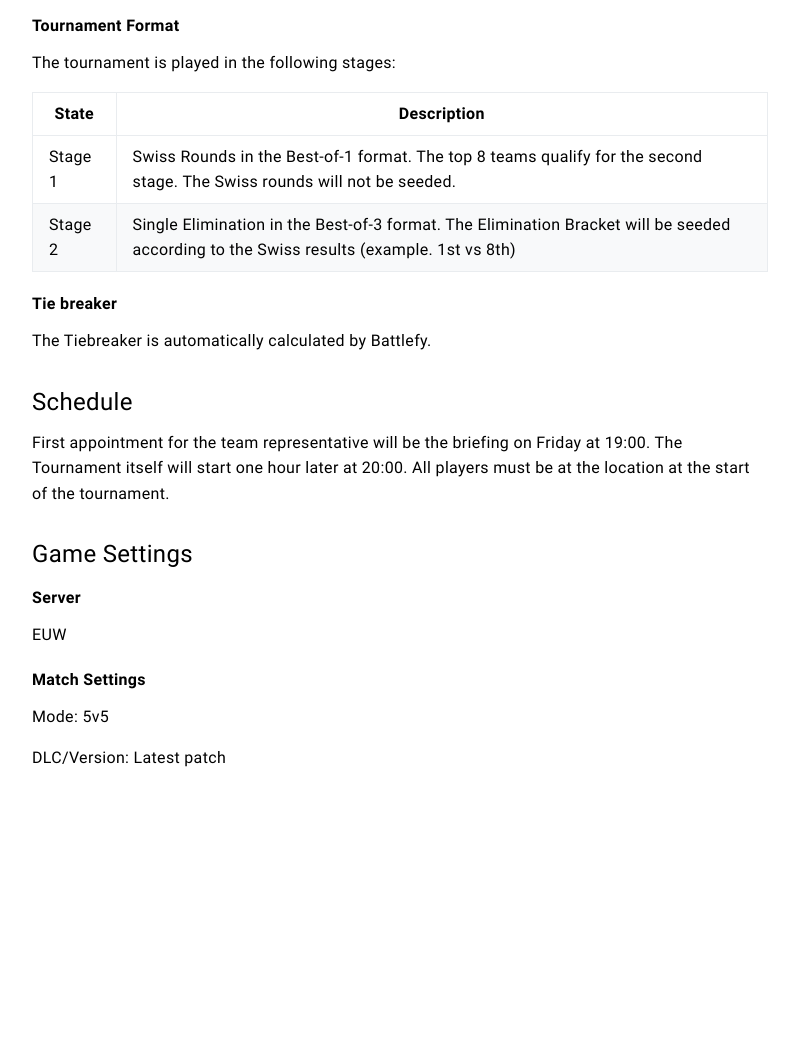
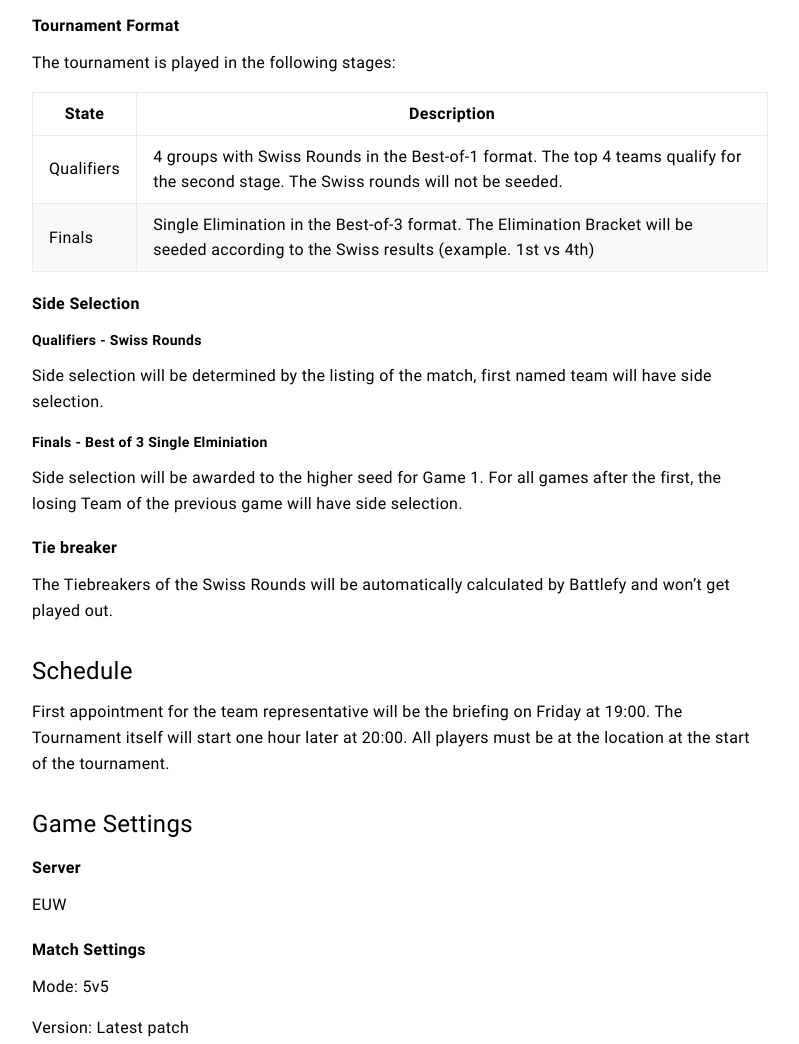
Before and after one commit to runebaas/switzerlan-rules, a plain HTML site: page rules/lol/index.html in a window 1280 px wide. Shown: the part 540-1584 px from the top of the page, without its empty margins (240-1039 px from the left). Before the commit the page ends 1375 px from the top, so only its background shows below. Drawn offline with Linux system fonts and the light colour scheme.

Commit message:
deploy: 1f9ead49877809def95926b01f3e53bc2c78076c

```diff
--- a/en.search.min.2a708b26af93a6916b2c865623b75466720fd8d245c0e979fce0b9b5dde27276.js
+++ /dev/null
@@ -1 +0,0 @@
-"use strict";(function(){const o="/en.search-data.min.9d3671caaa3d36600f621e8139248f82c9cbebe79d097a5ec17aaee43e87cbde.json",i=Object.assign({cache:!0},{doc:{id:"id",field:["title","content"],store:["title","href","section"]}}),e=document.querySelector("#book-search-input"),t=document.querySelector("#book-search-results");if(!e)return;e.addEventListener("focus",n),e.addEventListener("keyup",s),document.addEventListener("keypress",a);function a(t){if(t.target.value!==void 0)return;if(e===document.activeElement)return;const n=String.fromCharCode(t.charCode);if(!r(n))return;e.focus(),t.preventDefault()}function r(t){const n=e.getAttribute("data-hotkeys")||"";return n.indexOf(t)>=0}function n(){e.removeEventListener("focus",n),e.required=!0,fetch(o).then(e=>e.json()).then(e=>{window.bookSearchIndex=FlexSearch.create("balance",i),window.bookSearchIndex.add(e)}).then(()=>e.required=!1).then(s)}function s(){for(;t.firstChild;)t.removeChild(t.firstChild);if(!e.value)return;const n=window.bookSearchIndex.search(e.value,10);n.forEach(function(e){const n=c("<li><a href></a><small></small></li>"),s=n.querySelector("a"),o=n.querySelector("small");s.href=e.href,s.textContent=e.title,o.textContent=e.section,t.appendChild(n)})}function c(e){const t=document.createElement("div");return t.innerHTML=e,t.firstChild}})()
--- /dev/null
+++ b/en.search.min.9b00dd3984ba7e18f3499b6885ec45a91bbb3c2975ea9d6fb75329ec9f119044.js
@@ -0,0 +1 @@
+"use strict";(function(){const o="/en.search-data.min.38f5f945304aaeae5356f233d6cdeb3eb0d16fc0da6347b544ad72e515cb6b2b.json",i=Object.assign({cache:!0},{doc:{id:"id",field:["title","content"],store:["title","href","section"]}}),e=document.querySelector("#book-search-input"),t=document.querySelector("#book-search-results");if(!e)return;e.addEventListener("focus",n),e.addEventListener("keyup",s),document.addEventListener("keypress",a);function a(t){if(t.target.value!==void 0)return;if(e===document.activeElement)return;const n=String.fromCharCode(t.charCode);if(!r(n))return;e.focus(),t.preventDefault()}function r(t){const n=e.getAttribute("data-hotkeys")||"";return n.indexOf(t)>=0}function n(){e.removeEventListener("focus",n),e.required=!0,fetch(o).then(e=>e.json()).then(e=>{window.bookSearchIndex=FlexSearch.create("balance",i),window.bookSearchIndex.add(e)}).then(()=>e.required=!1).then(s)}function s(){for(;t.firstChild;)t.removeChild(t.firstChild);if(!e.value)return;const n=window.bookSearchIndex.search(e.value,10);n.forEach(function(e){const n=c("<li><a href></a><small></small></li>"),s=n.querySelector("a"),o=n.querySelector("small");s.href=e.href,s.textContent=e.title,o.textContent=e.section,t.appendChild(n)})}function c(e){const t=document.createElement("div");return t.innerHTML=e,t.firstChild}})()
--- a/rules/lol/index.html
+++ b/rules/lol/index.html
@@ -5,7 +5,7 @@ Tournament Information # Tournament Platform # The official tournament platform
 These rules apply to all participants of the League of Legends tournament (hereinafter &ldquo;LoL&rdquo; or &ldquo;Game&rdquo;).
 The rules may be available in several languages. If the individual versions differ, the English version is considered the source of the truth.
 Tournament Information # Tournament Platform # The official tournament platform for this tournaments is battlefy."><meta property="og:type" content="article"><meta property="og:url" content="https://rules.switzerlan.ch/rules/lol/"><meta property="article:section" content="rules"><title>League of Legends | SwitzerLAN Rulebook Directory</title><link rel=manifest href=/manifest.json><link rel=icon href=/favicon.png type=image/x-icon><link rel=stylesheet href=/book.min.a82d7e77ceb134d151c4d7e381eeb30623fbd5a524d58c584d8716ecec0205bd.css integrity="sha256-qC1+d86xNNFRxNfjge6zBiP71aUk1YxYTYcW7OwCBb0=" crossorigin=anonymous><script defer src=/flexsearch.min.js></script>
-<script defer src=/en.search.min.2a708b26af93a6916b2c865623b75466720fd8d245c0e979fce0b9b5dde27276.js integrity="sha256-KnCLJq+TppFrLIZWI7dUZnIP2NJFwOl5/OC5td3icnY=" crossorigin=anonymous></script></head><body dir=ltr><input type=checkbox class="hidden toggle" id=menu-control>
+<script defer src=/en.search.min.9b00dd3984ba7e18f3499b6885ec45a91bbb3c2975ea9d6fb75329ec9f119044.js integrity="sha256-mwDdOYS6fhjzSZtohexFqRu7PCl16p1vt1Mp7J8RkEQ=" crossorigin=anonymous></script></head><body dir=ltr><input type=checkbox class="hidden toggle" id=menu-control>
 <input type=checkbox class="hidden toggle" id=toc-control><main class="container flex"><aside class=book-menu><div class=book-menu-content><nav><h2 class=book-brand><a class="flex align-center" href=/><span>SwitzerLAN Rulebook Directory</span></a></h2><div class=book-search><input type=text id=book-search-input placeholder=Search aria-label=Search maxlength=64 data-hotkeys=s/><div class="book-search-spinner hidden"></div><ul id=book-search-results></ul></div><ul><li><p><strong>General</strong></p></li><li><p><a href=/>Main Rules</a></p></li></ul><ul><li><p><strong>Tournaments</strong></p></li><li><p><a href=/rules/lol/ class=active>League of Legends</a></p></li><li><p><a href=/rules/osu/>osu!</a></p></li></ul></nav><script>(function(){var e=document.querySelector("aside .book-menu-content");addEventListener("beforeunload",function(){localStorage.setItem("menu.scrollTop",e.scrollTop)}),e.scrollTop=localStorage.getItem("menu.scrollTop")})()</script></div></aside><div class=book-page><header class=book-header><div class="flex align-center justify-between"><label for=menu-control><img src=/svg/menu.svg class=book-icon alt=Menu></label>
 <strong>League of Legends</strong>
 <label for=toc-control><img src=/svg/toc.svg class=book-icon alt="Table of Contents"></label></div><aside class="hidden clearfix"><nav id=TableOfContents><ul><li><a href=#league-of-legends>League of Legends</a><ul><li><a href=#general-provisions>General Provisions</a></li><li><a href=#tournament-information>Tournament Information</a><ul><li></li></ul></li><li><a href=#schedule>Schedule</a></li><li><a href=#game-settings>Game Settings</a><ul><li></li></ul></li></ul></li></ul></nav></aside></header><article class=markdown><h1 id=league-of-legends>League of Legends
@@ -14,10 +14,13 @@ Tournament Information # Tournament Platform # The official tournament platform
 <a class=anchor href=#tournament-information>#</a></h2><h4 id=tournament-platform>Tournament Platform
 <a class=anchor href=#tournament-platform>#</a></h4><p>The official tournament platform for this tournaments is battlefy.
 Please make sure that each member of your team has an account.</p><p>The official tournament page will be shared via the main communication channel established in the main rulebook.</p><h4 id=tournament-format>Tournament Format
-<a class=anchor href=#tournament-format>#</a></h4><p>The tournament is played in the following stages:</p><table><thead><tr><th>State</th><th>Description</th></tr></thead><tbody><tr><td>Stage 1</td><td>Swiss Rounds in the Best-of-1 format. The top 8 teams qualify for the second stage. The Swiss rounds will not be seeded.</td></tr><tr><td>Stage 2</td><td>Single Elimination in the Best-of-3 format. The Elimination Bracket will be seeded according to the Swiss results (example. 1st vs 8th)</td></tr></tbody></table><h4 id=tie-breaker>Tie breaker
-<a class=anchor href=#tie-breaker>#</a></h4><p>The Tiebreaker is automatically calculated by Battlefy.</p><h2 id=schedule>Schedule
+<a class=anchor href=#tournament-format>#</a></h4><p>The tournament is played in the following stages:</p><table><thead><tr><th>State</th><th>Description</th></tr></thead><tbody><tr><td>Qualifiers</td><td>4 groups with Swiss Rounds in the Best-of-1 format. The top 4 teams qualify for the second stage. The Swiss rounds will not be seeded.</td></tr><tr><td>Finals</td><td>Single Elimination in the Best-of-3 format. The Elimination Bracket will be seeded according to the Swiss results (example. 1st vs 4th)</td></tr></tbody></table><h4 id=side-selection>Side Selection
+<a class=anchor href=#side-selection>#</a></h4><h5 id=qualifiers---swiss-rounds>Qualifiers - Swiss Rounds
+<a class=anchor href=#qualifiers---swiss-rounds>#</a></h5><p>Side selection will be determined by the listing of the match, first named team will have side selection.</p><h5 id=finals---best-of-3-single-elminiation>Finals - Best of 3 Single Elminiation
+<a class=anchor href=#finals---best-of-3-single-elminiation>#</a></h5><p>Side selection will be awarded to the higher seed for Game 1. For all games after the first, the losing Team of the previous game will have side selection.</p><h4 id=tie-breaker>Tie breaker
+<a class=anchor href=#tie-breaker>#</a></h4><p>The Tiebreakers of the Swiss Rounds will be automatically calculated by Battlefy and won&rsquo;t get played out.</p><h2 id=schedule>Schedule
 <a class=anchor href=#schedule>#</a></h2><p>First appointment for the team representative will be the briefing on Friday at 19:00. The Tournament itself will start one hour later at 20:00.
 All players must be at the location at the start of the tournament.</p><h2 id=game-settings>Game Settings
 <a class=anchor href=#game-settings>#</a></h2><h4 id=server>Server
 <a class=anchor href=#server>#</a></h4><p>EUW</p><h4 id=match-settings>Match Settings
-<a class=anchor href=#match-settings>#</a></h4><p>Mode: 5v5</p><p>DLC/Version: Latest patch</p></article><footer class=book-footer><div class="flex flex-wrap justify-between"></div><script>(function(){function e(e){const t=window.getSelection(),n=document.createRange();n.selectNodeContents(e),t.removeAllRanges(),t.addRange(n)}document.querySelectorAll("pre code").forEach(t=>{t.addEventListener("click",function(){if(window.getSelection().toString())return;e(t.parentElement),navigator.clipboard&&navigator.clipboard.writeText(t.parentElement.textContent)})})})()</script></footer><label for=menu-control class="hidden book-menu-overlay"></label></div><aside class=book-toc><div class=book-toc-content><nav id=TableOfContents><ul><li><a href=#league-of-legends>League of Legends</a><ul><li><a href=#general-provisions>General Provisions</a></li><li><a href=#tournament-information>Tournament Information</a><ul><li></li></ul></li><li><a href=#schedule>Schedule</a></li><li><a href=#game-settings>Game Settings</a><ul><li></li></ul></li></ul></li></ul></nav></div></aside></main></body></html>
+<a class=anchor href=#match-settings>#</a></h4><p>Mode: 5v5</p><p>Version: Latest patch</p></article><footer class=book-footer><div class="flex flex-wrap justify-between"></div><script>(function(){function e(e){const t=window.getSelection(),n=document.createRange();n.selectNodeContents(e),t.removeAllRanges(),t.addRange(n)}document.querySelectorAll("pre code").forEach(t=>{t.addEventListener("click",function(){if(window.getSelection().toString())return;e(t.parentElement),navigator.clipboard&&navigator.clipboard.writeText(t.parentElement.textContent)})})})()</script></footer><label for=menu-control class="hidden book-menu-overlay"></label></div><aside class=book-toc><div class=book-toc-content><nav id=TableOfContents><ul><li><a href=#league-of-legends>League of Legends</a><ul><li><a href=#general-provisions>General Provisions</a></li><li><a href=#tournament-information>Tournament Information</a><ul><li></li></ul></li><li><a href=#schedule>Schedule</a></li><li><a href=#game-settings>Game Settings</a><ul><li></li></ul></li></ul></li></ul></nav></div></aside></main></body></html>
```
Also changed, not shown: 404.html (+1 -1 lines), en.search-data.min.38f5f945304aaeae5356f233d6cdeb3eb0d16fc0da6347b544ad72e515cb6b2b.json (added, +1 -0 lines), en.search-data.min.9d3671caaa3d36600f621e8139248f82c9cbebe79d097a5ec17aaee43e87cbde.json (deleted, +0 -1 lines), index.html (+1 -1 lines), rules/index.html (+1 -1 lines), rules/osu/index.html (+1 -1 lines).
